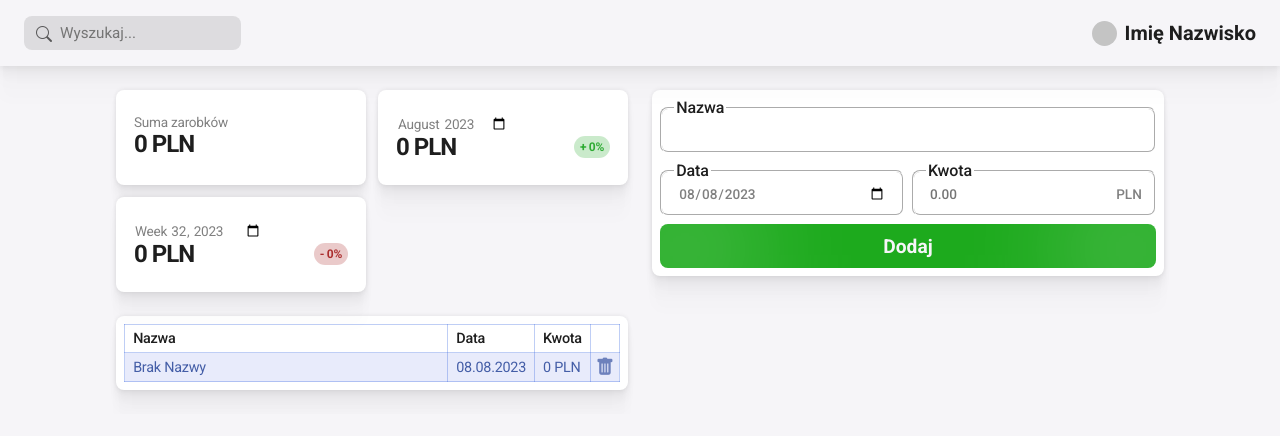
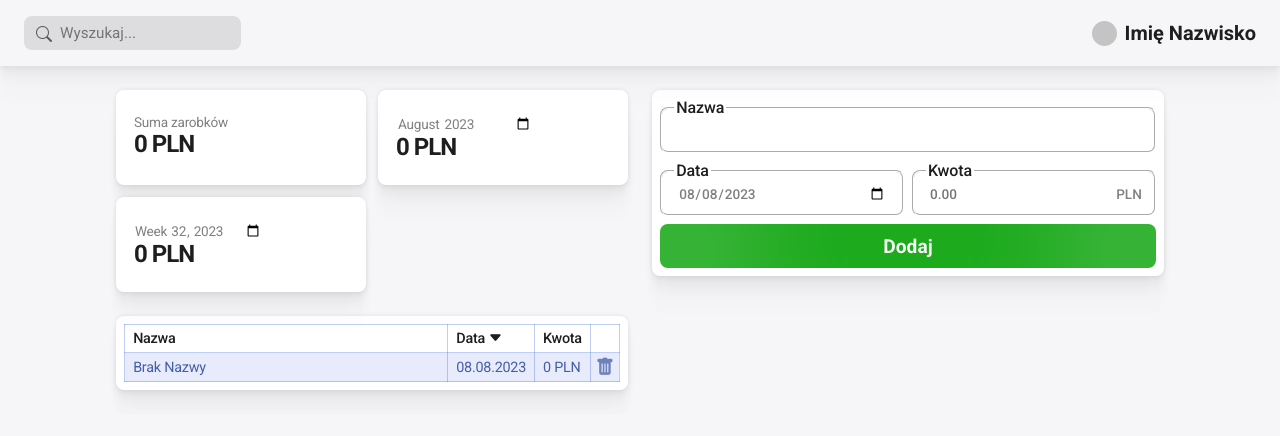
Before and after one commit to MrWoodsman/Money-Track, a plain HTML site: page index.html in a window 1280 px wide. Both pictures are taken after a click on the button "Dodaj". Drawn offline with nearby package versions, Linux system fonts and the light colour scheme.

Commit message:
Add files via upload

```diff
--- a/index.html
+++ b/index.html
@@ -42,7 +42,7 @@
 
             <div class="EarningSummary-Card MonthStatistics">
                 <h3 class="EarningSummary-Card-Title NoDisplay">Miesiąc</h3>
-                <input type="month" class="RangeSelect" id="MonthSelect" style="--DefaultWidth: 7rem;">
+                <input type="month" class="RangeSelect" id="MonthSelect" style="--DefaultWidth: 8.5rem;">
                 <div class="FlexBox">
                     <h4 class="EarningSummary-Card-Value">0</h4>
                     <div class="EarningSummary-Card-PercentGood">0%</div>
@@ -54,7 +54,7 @@
                 <input type="week" class="RangeSelect" id="WeekSelect">
                 <div class="FlexBox">
                     <h4 class="EarningSummary-Card-Value">0</h4>
-                    <div class="EarningSummary-Card-PercentBad">0%</div>
+                    <div class="EarningSummary-Card-PercentNeutral">0%</div>
                 </div>
             </div>
         </section>
@@ -80,29 +80,13 @@
 
         <section class="LatesEarningList">
             <table>
-                <tr>
+                <tr style="user-select: none;">
                     <th>Nazwa</th>
-                    <th>Data</th>
+                    <th id="SortByDateAction">Data <i class="bi bi-caret-down-fill"></i></th>
                     <th>Kwota</th>
                     <th class="ActionTable"></th>
                 </tr>
                 <!-- <tr>
-                    <td>TEST</td>
-                    <td>29.07.2023</td>
-                    <td>50,00 PLN</td>
-                    <td><button class="LatesEarningList-RemoveRow"><i class="bi bi-trash-fill"></i></button></td>
-                </tr>
-                <tr>
-                    <td>TEST</td>
-                    <td>29.07.2023</td>
-                    <td>50,00 PLN</td>
-                    <td><button class="LatesEarningList-RemoveRow"><i class="bi bi-trash-fill"></i></button></td>
-                </tr>                <tr>
-                    <td>TEST</td>
-                    <td>29.07.2023</td>
-                    <td>50,00 PLN</td>
-                    <td><button class="LatesEarningList-RemoveRow"><i class="bi bi-trash-fill"></i></button></td>
-                </tr>                <tr>
                     <td>TEST</td>
                     <td>29.07.2023</td>
                     <td>50,00 PLN</td>
--- a/main.js
+++ b/main.js
@@ -5,7 +5,7 @@
 console.log('Podłączono main.js')
 
 //* Zmiena na dane o zarobkach
-const money = []
+var money = []
 
 //* Zmienne zawierające elementy z pliku HTML
 const SummaryTable = document.querySelectorAll('.LatesEarningList')[0].children[0].children[0]
@@ -23,13 +23,18 @@ const AllStatistics = document.querySelectorAll('.AllStatistics')[0]
 const MonthStatistics = document.querySelectorAll('.MonthStatistics')[0]
 const WeekStatistics = document.querySelectorAll('.WeekStatistics')[0]
 
+const DateSortAction = document.getElementById('SortByDateAction')
+
 var ActualMonthToCalculate = undefined
 var ActualCalculateWeekStart = undefined
 var ActualCalculateWeekEnd = undefined
 
+var DateSort = 1
+
 //* Dodawanie nasłuchiwaczy
 AddEarning.addEventListener('click',(e) => {
-    CreateRowTable(null, InputName.value, InputDate.value.split('-').reverse().join('.'), InputValue.value, null)
+    PushToMoney(null, InputName.value, InputDate.value.split('-').reverse().join('.'), InputValue.value, null)
+    sortTable()
 })
 MonthSelect.addEventListener('input', (e) => {
     let [ year , month ] = e.target.value.split('-')
@@ -42,6 +47,16 @@ WeekSelect.addEventListener('input', (e) => {
     ActualCalculateWeekStart = firstDayOfWeek
     ActualCalculateWeekEnd = lastDayOfWeek
     UpdateScreen()
+})
+DateSortAction.addEventListener('click',(e) => {
+    if (DateSort == 1) {
+        DateSort = 2
+        DateSortAction.innerHTML = `Data <i class="bi bi-caret-up-fill"></i>`
+    } else if (DateSort == 2) {
+        DateSort = 1
+        DateSortAction.innerHTML = `Data <i class="bi bi-caret-down-fill"></i>`
+    }
+    sortTable()
 })
 
 //* Funkcja zwracająca aktualny czas
@@ -121,7 +136,9 @@ function StartUpSummary() {
     ActualCalculateWeekEnd = lastDayOfWeek
     // Czytanie danych z lokalnej bazy
     let readed = ReadFromLocalStorage('money')
-    readed.forEach((e) => {
+    let sorted = sortByDate(readed)
+    money = sorted
+    sorted.forEach((e) => {
         CreateRowTable(null, e.name, e.date, e.value, e.id)
     })
     // Wysyłanie wykonania innej funkcji
@@ -130,17 +147,29 @@ function StartUpSummary() {
 
 StartUpSummary()
 
-//* Funkcja aktualizująca ekran głowny
-function UpdateScreen() {
-    let AllSum = 0, MonthSum = 0, WeekSum = 0
+function CalculateAllSum() {
+    let AllSum = 0
     money.forEach((e) => {
-        // Ogólne
         AllSum += parseFloat(e.value)
-        // Miesiąc
-        if (parseInt(e.date.split('.')[1]) == ActualMonthToCalculate) {
+    })
+    return AllSum
+}
+
+function CalculateMonthSum(MonthNum) {
+    let MonthSum = 0
+    money.forEach((e) => {
+        if (parseInt(e.date.split('.')[1]) == MonthNum) {
             MonthSum += parseFloat(e.value)
         }
-        // Tydzień
+    })
+    // console.warn(MonthNum);
+    // console.warn(MonthSum);
+    return MonthSum
+}
+
+function CalculateWeekSum() {
+    let WeekSum = 0
+    money.forEach((e) => {
         let dateToCheck = new Date(String(e.date.split('.').reverse().join('-')))
         let startDate = new Date(`${ActualCalculateWeekStart.getFullYear()}-${ActualCalculateWeekStart.getMonth()+1}-${ActualCalculateWeekStart.getDate()}`)
         let endDate = new Date(`${ActualCalculateWeekEnd.getFullYear()}-${ActualCalculateWeekEnd.getMonth()+1}-${ActualCalculateWeekEnd.getDate()}`)
@@ -149,25 +178,46 @@ function UpdateScreen() {
             WeekSum += parseFloat(e.value)
         }
     })
+    return WeekSum
+}
+
+//* Funkcja aktualizująca ekran głowny
+function UpdateScreen() {
     // Ustawianie podsumowania ogólnego
-    AllStatistics.children[1].children[0].innerText = AllSum
+    AllStatistics.children[1].children[0].innerText =  CalculateAllSum()
     //  Ustawianie podsumowania miesięcznego
-    MonthStatistics.children[2].children[0].innerText = MonthSum
+    MonthStatistics.children[2].children[0].innerText = CalculateMonthSum(ActualMonthToCalculate)
+    let MonthDif = CalculateMonthDifrence().toString()
+    let MonthElementPercent = MonthStatistics.children[2].children[1]
+    MonthElementPercent.setAttribute('class','')
+    // console.warn(MonthDif);
+    if (MonthDif == '0') {
+        MonthElementPercent.classList.add('EarningSummary-Card-PercentNeutral')
+    } else if (MonthDif == '0.0') {
+        MonthElementPercent.classList.add('EarningSummary-Card-PercentGood')
+        MonthElementPercent.innerText = '0%'
+    } else {
+        MonthDif.charAt(0) === '-' ? MonthElementPercent.classList.add('EarningSummary-Card-PercentBad') : MonthElementPercent.classList.add('EarningSummary-Card-PercentGood');
+        // MonthElementPercent.innerText = `${MonthDif.slice(1).charAt(0) === '.' ? '0'+MonthDif.slice(1) : MonthDif.slice(0)}%`
+        if (MonthDif > 0) {
+            MonthElementPercent.innerText = `${MonthDif}%`
+        } else {
+            MonthElementPercent.innerText = `${MonthDif.slice(1)}%`
+        }
+    }
     //  Ustawianie podsumowania tygodniowego
-    WeekStatistics.children[2].children[0].innerText = WeekSum
+    WeekStatistics.children[2].children[0].innerText = CalculateWeekSum()
+
+
 }
 
 //* Funkcja tworząca elemnty do tabeli z ostatnimi operacjami
 //* Wywołanie funkcji zapisującej
 function CreateRowTable(parentElement, name, date, value, CustomId) {
-    let gate
     parentElement = parentElement === null ? SummaryTable : parentElement;
     name = name == '' || name == null ? "Brak Nazwy" : name
     date = date == null ? InputDate.value.split('-').reverse().join('.') : date
     value = value == null || value == '' ? "0" : value
-    if(CustomId == null || CustomId == '') {
-        gate = 1
-    }
     CustomId = CustomId == null || CustomId == '' ? GetId() : CustomId
     let row = document.createElement('tr')
     row.classList.add('RowTable')
@@ -182,16 +232,44 @@ function CreateRowTable(parentElement, name, date, value, CustomId) {
         <td><button onclick='RemoveRowAndData(this)' class="LatesEarningList-RemoveRow"><i class="bi bi-trash-fill"></i></button></td>
     `
     parentElement.appendChild(row)
+}
 
+function PushToMoney(parentElement, name, date, value, CustomId) {
+    parentElement = parentElement === null ? SummaryTable : parentElement;
+    name = name == '' || name == null ? "Brak Nazwy" : name
+    date = date == null ? InputDate.value.split('-').reverse().join('.') : date
+    value = value == null || value == '' ? "0" : value
+    CustomId = CustomId == null || CustomId == '' ? GetId() : CustomId
     money.push({
         id: CustomId,
         name: String(name),
         date: String(date),
+        // date: new Date(date.split('.').reverse().join('-')),
         value: parseFloat(value)
     })
-    if(gate == 1) {
-        SaveToLocalStorage('money', money)
+    SaveToLocalStorage('money', money)
+}
+
+function sortTable() {
+    document.querySelectorAll('.RowTable').forEach((e) => {e.remove()})
+
+    let readed = ReadFromLocalStorage('money')
+    var sorted = sortByDate(readed)
+    money = sorted
+
+    if (DateSort == 1) {
+        //? Sortowanie według daty od najstarszej do najnowszej
+        sorted.forEach((e) => {
+            CreateRowTable(null, e.name, e.date, e.value, e.id)
+        })
+    } else if (DateSort == 2) {
+        //? Sortowanie według daty od najnowszej do najstarszej
+        for (let i = sorted.length; i > 0; i--) {
+            let e = sorted[i-1]
+            CreateRowTable(null, e.name, e.date, e.value, e.id)
+        }
     }
+
 }
 
 //* Funkcja usuwająca wiersz wraz z danymi z bazy danych
@@ -235,3 +313,33 @@ function RemoveFromLocalStorage(name) {
     localStorage.clear(name)
     UpdateScreen()
 }
+
+function CalculateMonthDifrence() {
+    let actualMonthMoney = CalculateMonthSum(ActualMonthToCalculate)
+    let prieviusMonthMoney
+    if (ActualMonthToCalculate-1 < 1) {
+        prieviusMonthMoney = CalculateMonthSum(12)
+    } else {
+        prieviusMonthMoney = CalculateMonthSum(ActualMonthToCalculate-1)
+    }
+    // console.warn('Calculate Month');
+    // console.log(actualMonthMoney);
+    // console.log(prieviusMonthMoney);
+
+    let percent = (actualMonthMoney - prieviusMonthMoney)/prieviusMonthMoney * 100
+    // let operator = prieviusMonthMoney < actualMonthMoney ? '+' : '-'
+    // console.warn(`${percent.toFixed(1)}%`);
+    if (percent.toFixed(1) == 'Infinity' || percent.toFixed(1) == 'NaN') {
+        return 0
+    } else {
+        return percent.toFixed(1)
+    }
+}
+
+function sortByDate(data) {
+    function parseDate(dateString) {
+        const parts = dateString.split('.');
+        return new Date(parts[2], parts[1] - 1, parts[0]);
+    }
+    return data.slice().sort((a, b) => parseDate(a.date) - parseDate(b.date));
+}
--- a/style.scss
+++ b/style.scss
@@ -275,6 +275,9 @@ body {
                 content: '- ';
             }
         }
+        &-PercentNeutral {
+            display: none;
+        }
     }
 
 }
@@ -398,6 +401,15 @@ body {
     }
     table {
         width: 100%;
+        tr:first-child {
+            th:nth-child(2) {
+                cursor: pointer;
+                transition: 100ms background;
+                &:hover {
+                    background: rgb(221, 221, 221);
+                }
+            }
+        }
         tr {
             th {
                 font-weight: 500 !important;
```
Also changed, not shown: style.css, 1 other file.
